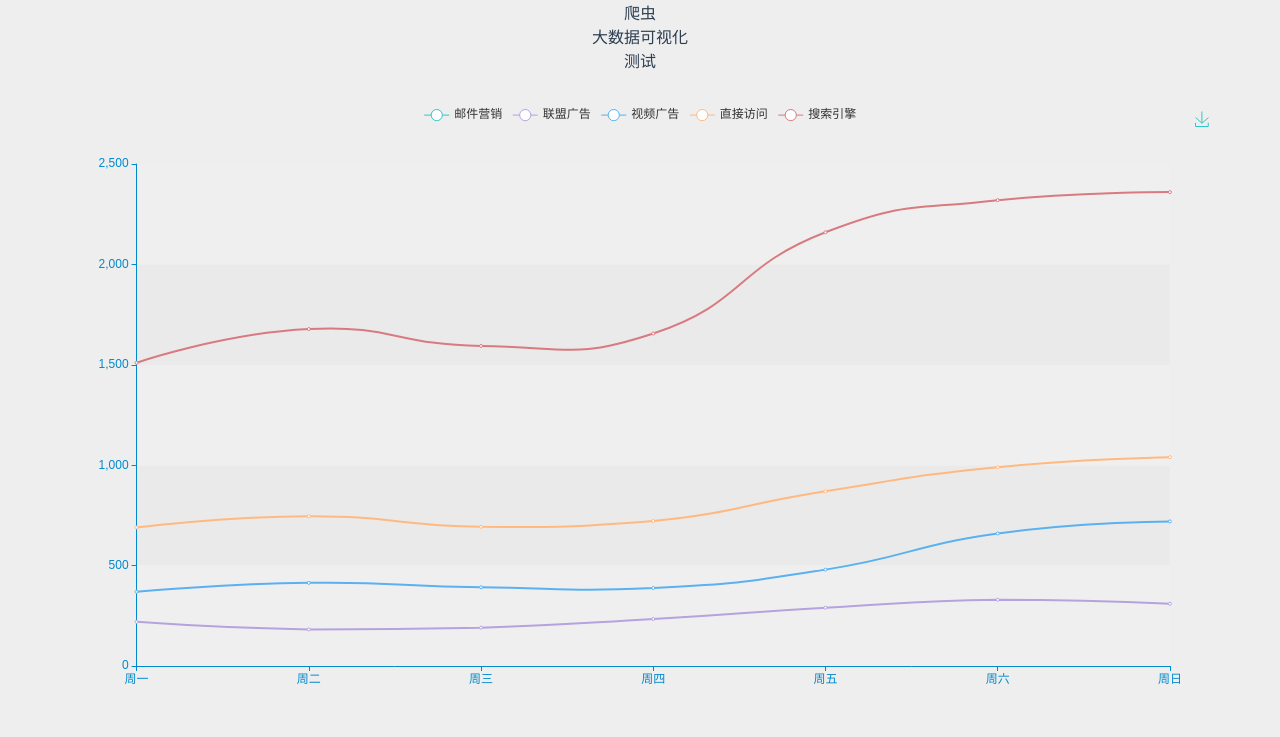
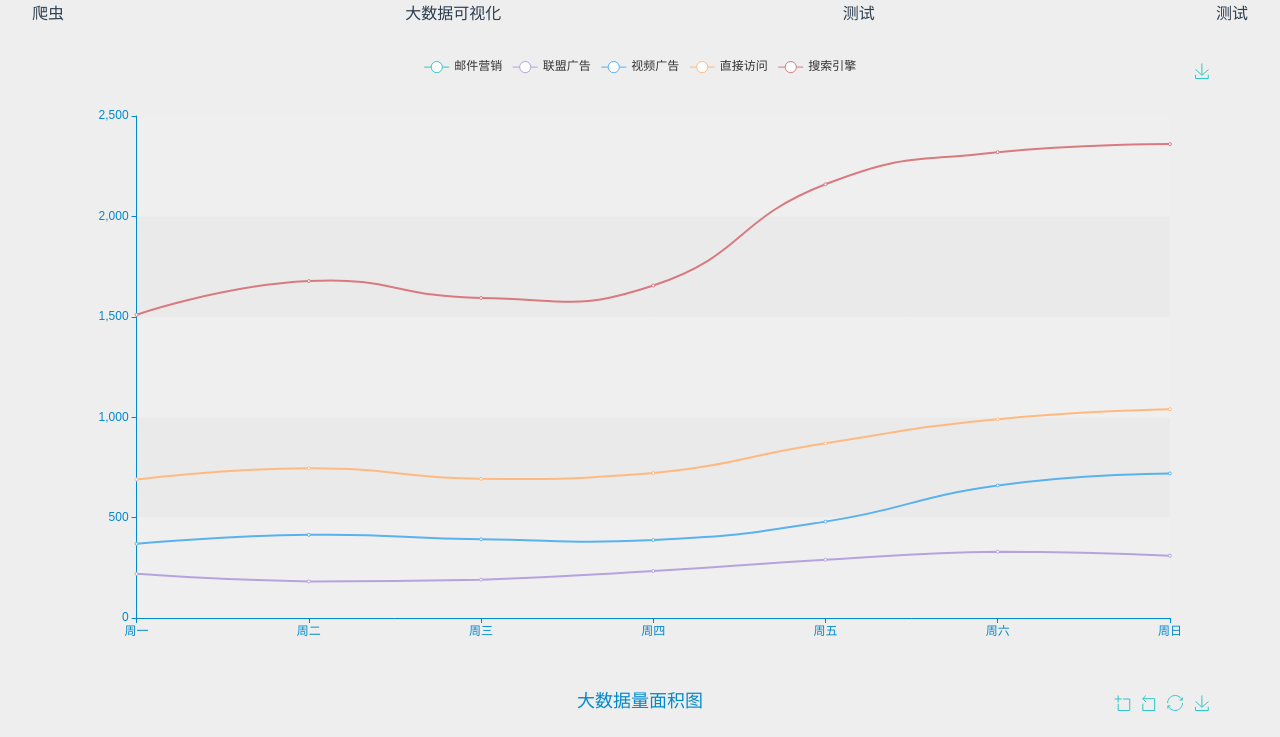
Before and after one commit to moshuying/echartsApp, a Vue app: page / in a window 1280 px wide. Shown: the top 737 px of the page. Built offline with nearby package versions, Linux system fonts and the light colour scheme.

Commit message:
更新导航栏样式，但是出现了新的bug

```diff
--- a/src/components/public/v-header.vue
+++ b/src/components/public/v-header.vue
@@ -1,12 +1,9 @@
 <template>
-    <div class="header">
+    <div class="v-header">
         <div class="home-nav">
             <div class="page-type">爬虫</div>
-            <div class="page-type">大数据可视化</div>
-            <div class="page-type">测试</div>
-            <div class="page-type"></div>
-        </div>
-        <ul style="display: none;">
+            <div class="page-type">大数据可视化
+                <ul style="">
                     <li>
                         <router-link to="/Home/Line">Line</router-link>
                     </li>
@@ -21,6 +18,10 @@
                     </li>
                 </ul>
             </div>
+            <div class="page-type">测试</div>
+            <div class="page-type">测试</div>
+        </div>
+    </div>
 </template>
 <script>
     export default {
@@ -28,20 +29,28 @@
     }
 </script>
 <style scoped lang="scss">
+@import "../../static/scss/public.scss";
+.v-header{
+    width: 100%;
+    @include Flex();
+    .home-nav{
+        width: 95%;
+        height: 100%;
+        @include Flex(space-between);
+        .page-type{
+            /*overflow: hidden;*/
+            &:hover{
+                ul{
+                    display: block;
+                }
+            }
             ul{
                 margin: 0;
                 padding: 0;
                 width: 100%;
-        height: 2rem;
                 list-style-type: none;
-        display: flex;
-        justify-content: space-between;
-        align-items: center;
-        li{
-            width: 33.33333333%;
-            border-bottom: 1px solid #555555;
-            a{
-                text-decoration: none;
+                display: none;
+            }
         }
     }
 }
--- a/src/main.ts
+++ b/src/main.ts
@@ -23,6 +23,9 @@ Vue.prototype.$Global = $Global;
 
 //引入阿里云图标
 import './static/icon/font_batter/iconfont.css'
+
+//引用公共css样式
+import './static/scss/public.scss'
 new Vue({
   router,
   store,
--- /dev/null
+++ b/src/static/scss/public.scss
@@ -0,0 +1,51 @@
+/*默认背景颜色*/
+$bg-color:#eee;
+//字体颜色
+/*默认字体颜色*/
+$font-color:black;
+//间隙填充颜色
+$fill-color:white;
+/*活动字体颜色，鼠标移上去时，部分提示颜色*/
+$active-color:#38b5fb;
+/*不引人注意的字体颜色*/
+$house-noattr:#ccc;
+$noattr-color:#eee;
+//鼠标移上去的样式，仅限盒子内部为块状元素时使用
+@mixin BoxActiv(){
+  color: $active-color;
+  @include BdLine(bottom,3px,$active-color);
+}
+/*flex盒子：
+ * @$jus :     justify-content 主轴对齐方式
+ * @$al-items: align-items     交叉轴对齐
+ * @$warp:     flex-wrap       换行方式
+ * @$direc:    flex-direction  主轴方向
+ * @$al-cont:  align-content   行内元素对齐方式
+*/
+@mixin Flex($jus:center,$al-items:center,$wrap:nowarp,$direc:row,$al-cont:flex-start){
+  display: flex;
+  justify-content: $jus;
+  align-items: $al-items;
+  flex-wrap: $wrap;
+  flex-direction: $direc;
+  align-content: $al-cont;
+  flex-shrink:1;
+  flex-basis: auto;
+}
+//border线
+@mixin BdLine($type:bottom,$len:1px,$color:$noattr-color,$mode:solid){
+  //border-$type: $len $mode $color;
+  //css中border只能用border-<方向>的方法去配置边框的方向，scss中也无法使用border-$type的方式直接使用，暂时只能这么写了
+  @if $type==bottom {
+    border-bottom: $len $mode $color;
+}
+  @if $type==left{
+    border-left: $len $mode $color;
+}
+  @if $type==right{
+    border-right: $len $mode $color;
+}
+  @if $type==top{
+    border-top: $len $mode $color;
+}
+}
```
Lines whose indentation alone changed are shown as unchanged.
